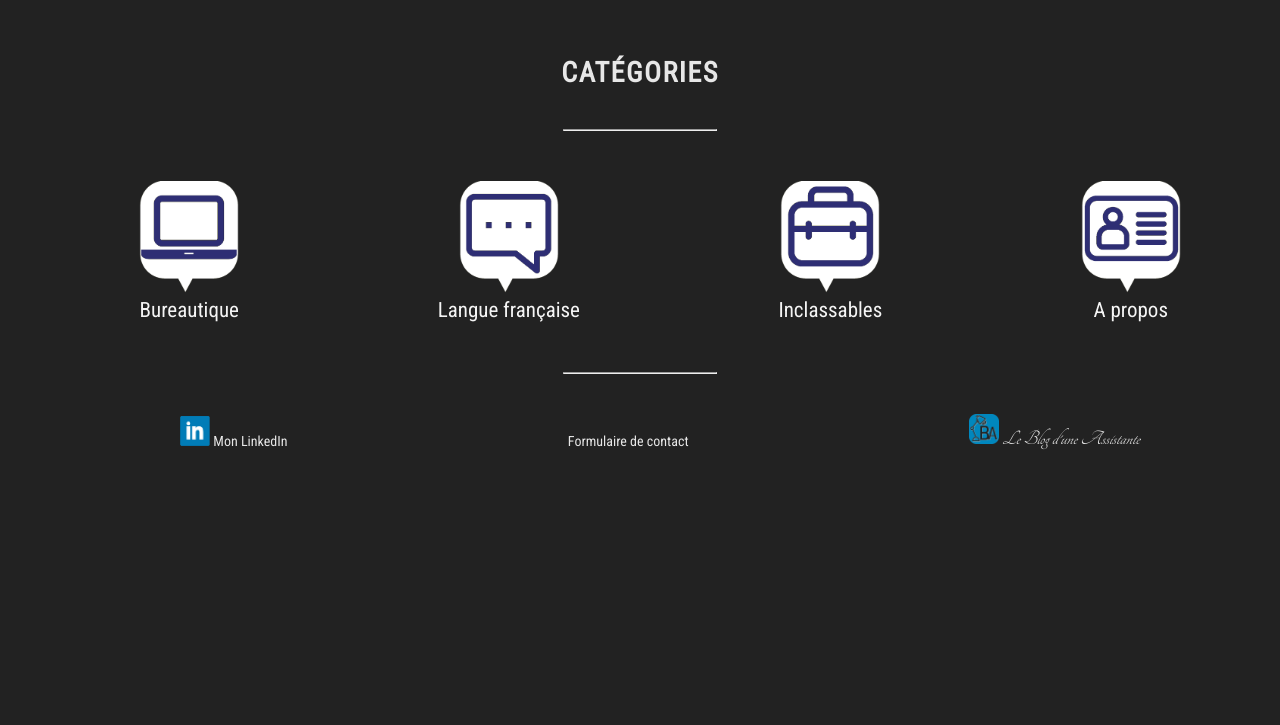
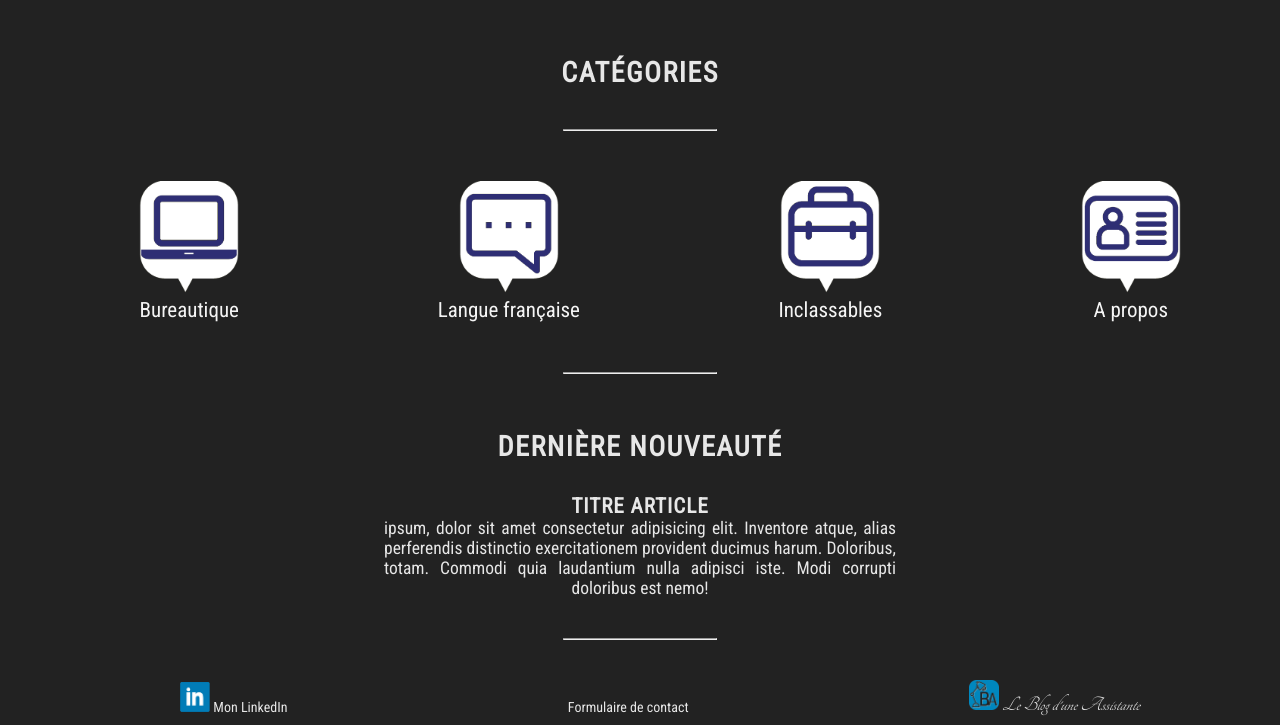
Before and after one commit to Maxi-Didine/BLOG_Assistant, a plain HTML site: page index.html in a window 1280 px wide. Shown: the part 450-1175 px from the top of the page. Before the commit the page ends 909 px from the top, so only its background shows below. Drawn offline with Linux system fonts and the light colour scheme; a web font is replaced by a local one.

Commit message:
Ajout dernier article page home

```diff
--- a/index.html
+++ b/index.html
@@ -44,6 +44,12 @@
             </ul>
         </div>
         <hr>
+        <h3>Dernière nouveauté</h3>
+        <div class="last_news"><a href="index.html" title="Clique dessus">
+            <h4>TITRE ARTICLE</h4>
+            <p>ipsum, dolor sit amet consectetur adipisicing elit. Inventore atque, alias perferendis distinctio exercitationem provident ducimus harum. Doloribus, totam. Commodi quia laudantium nulla adipisci iste. Modi corrupti doloribus est nemo!</p></a>
+        </div>
+        <hr>
     </main>
     <footer>
         <ul>
--- a/style.css
+++ b/style.css
@@ -163,6 +163,22 @@ p {
     text-align: center;
 }
 
+.last_news a {
+    text-decoration-line: none;
+}
+.last_news a h4 {
+    text-transform: uppercase;
+    text-align: center;
+    text-align-last: center;
+    letter-spacing: 1px;
+    font-size: 1.5em;
+    margin-top: 1.5em;
+}
+
+.last_news a p {
+    width: 40%;
+}
+
 /* about */
 
 .my_resume {
```
Also changed, not shown: about/about.html (+1 -1 lines), about/contact.html (+45 -0 lines).
